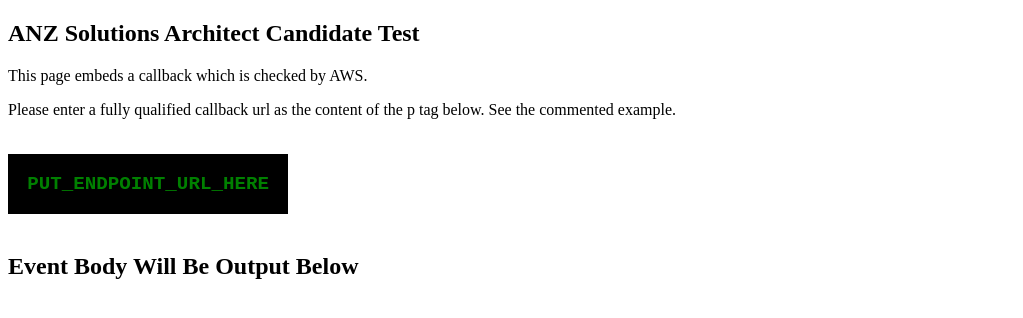
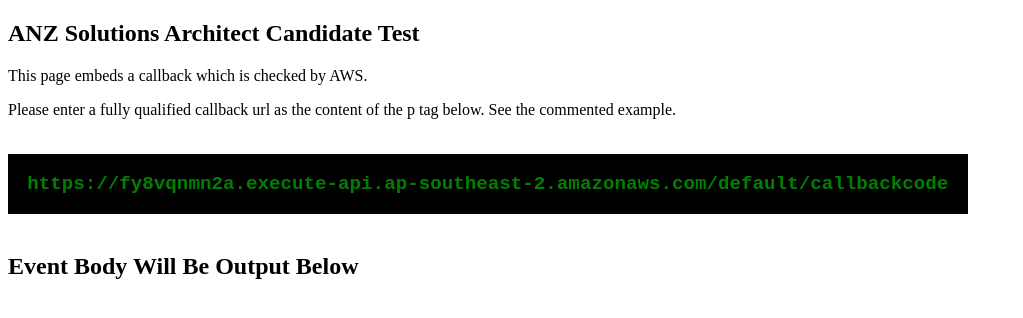
Before and after one commit to rysanoc/aws-candidate-test-repo, a plain HTML site: page index.html in a window 1280 px wide. Shown: the whole page, without its empty margins (0-1023 px from the left). Drawn offline with nearby package versions, Linux system fonts and the light colour scheme; no server answers.

Commit message:
Update index.html

```diff
--- a/index.html
+++ b/index.html
@@ -12,7 +12,7 @@
     <!--
       <p id="endpoint_url">http://example.com/myendpointurl</p>
     -->
-    <p id="endpoint_url">PUT_ENDPOINT_URL_HERE</p>
+    <p id="endpoint_url">https://fy8vqnmn2a.execute-api.ap-southeast-2.amazonaws.com/default/callbackcode</p>
 
     <div id="root"></div>
 
```
